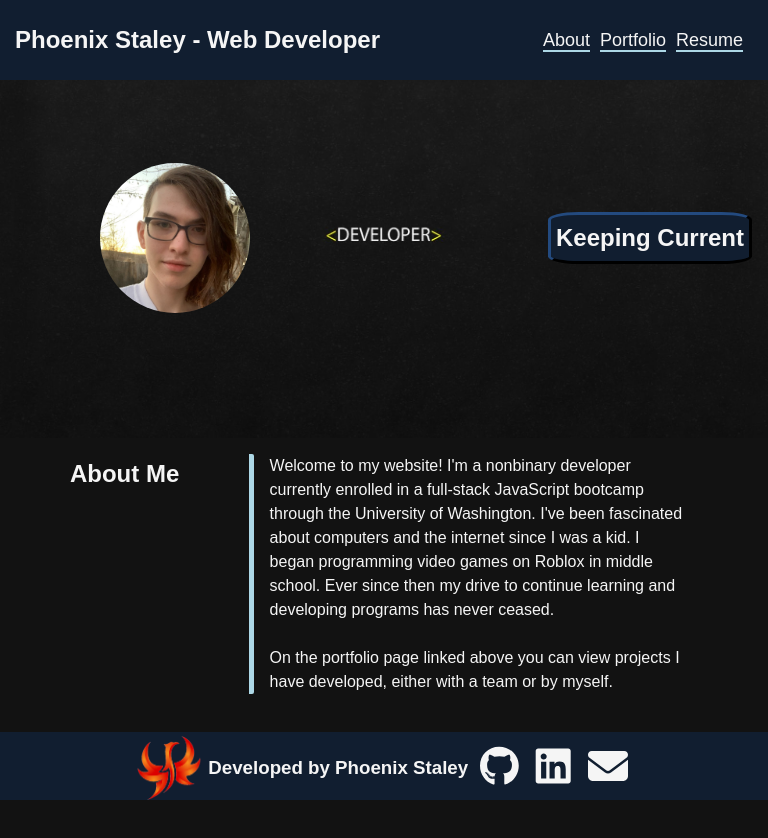
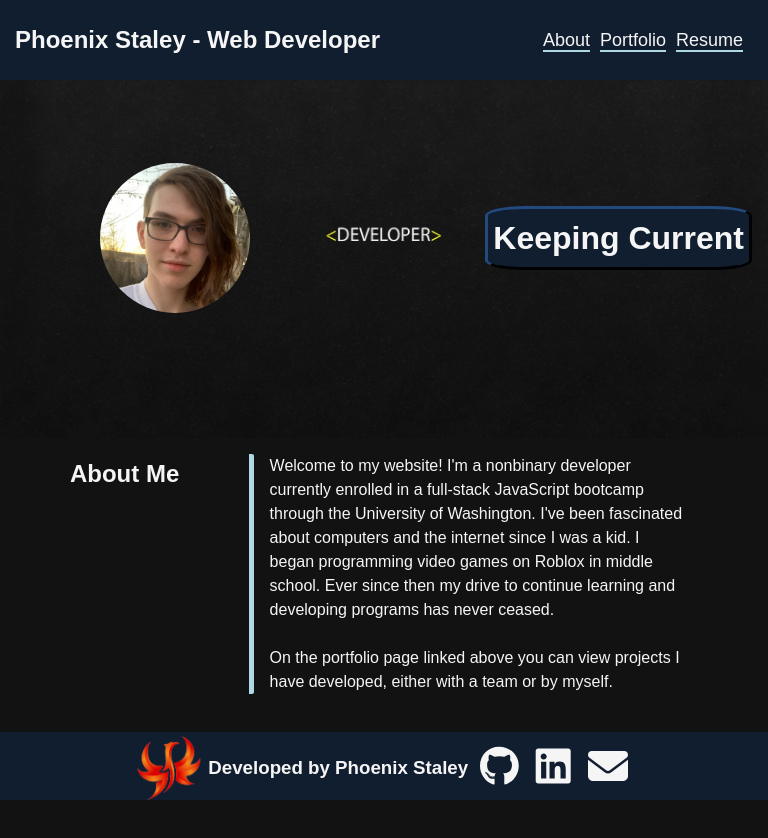
Before and after one commit to Phoenix-Staley/myReactPortfolio, a React (Create React App) app: page / in a window 768 px wide. Shown: the top 838 px of the page. Built offline with nearby package versions, Linux system fonts and the light colour scheme.

Commit message:
Change subtitle style on smaller screens

```diff
--- a/src/App.css
+++ b/src/App.css
@@ -310,6 +310,10 @@ a:first-child .project-title {
       justify-content: space-between;
   }
 
+  .hero-subtitle {
+    font-size: xx-large;
+  }
+
   .pineapple-shirt {
       height: 150px;
       width: 150px;
```
